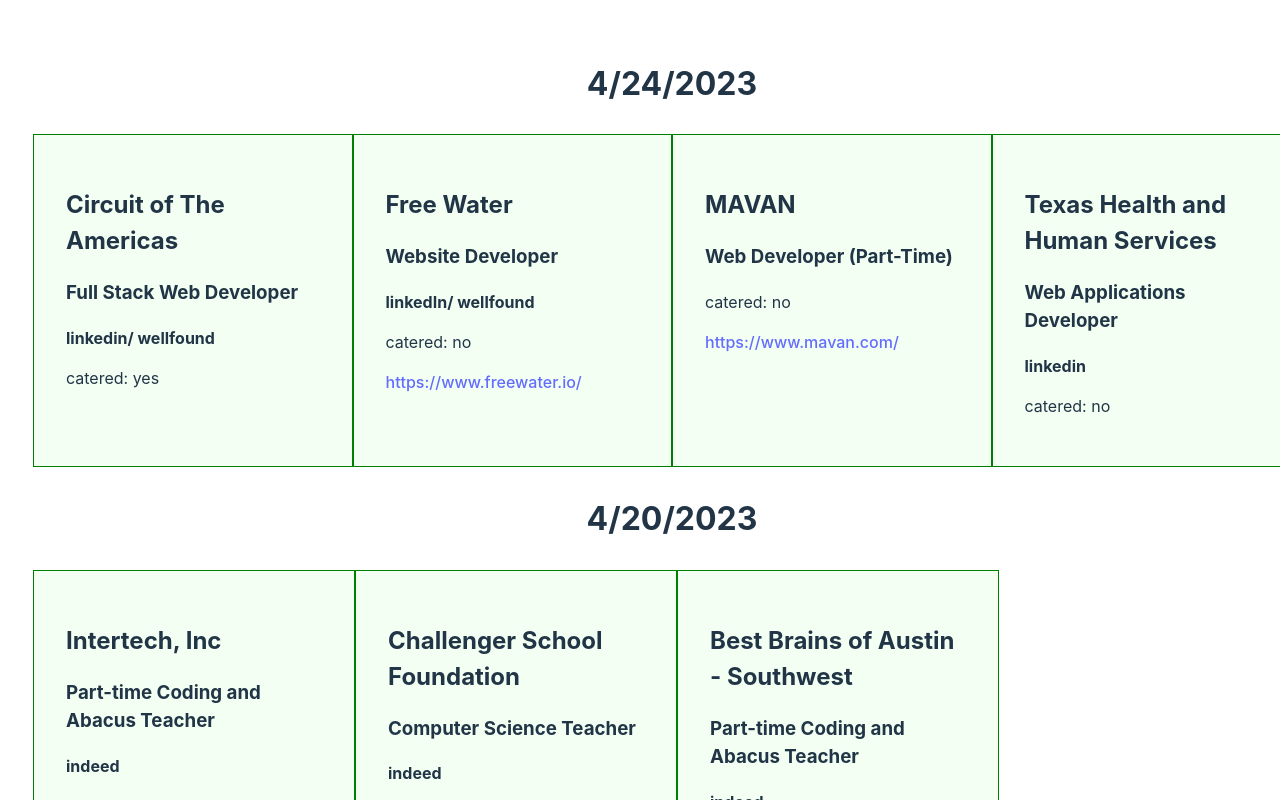
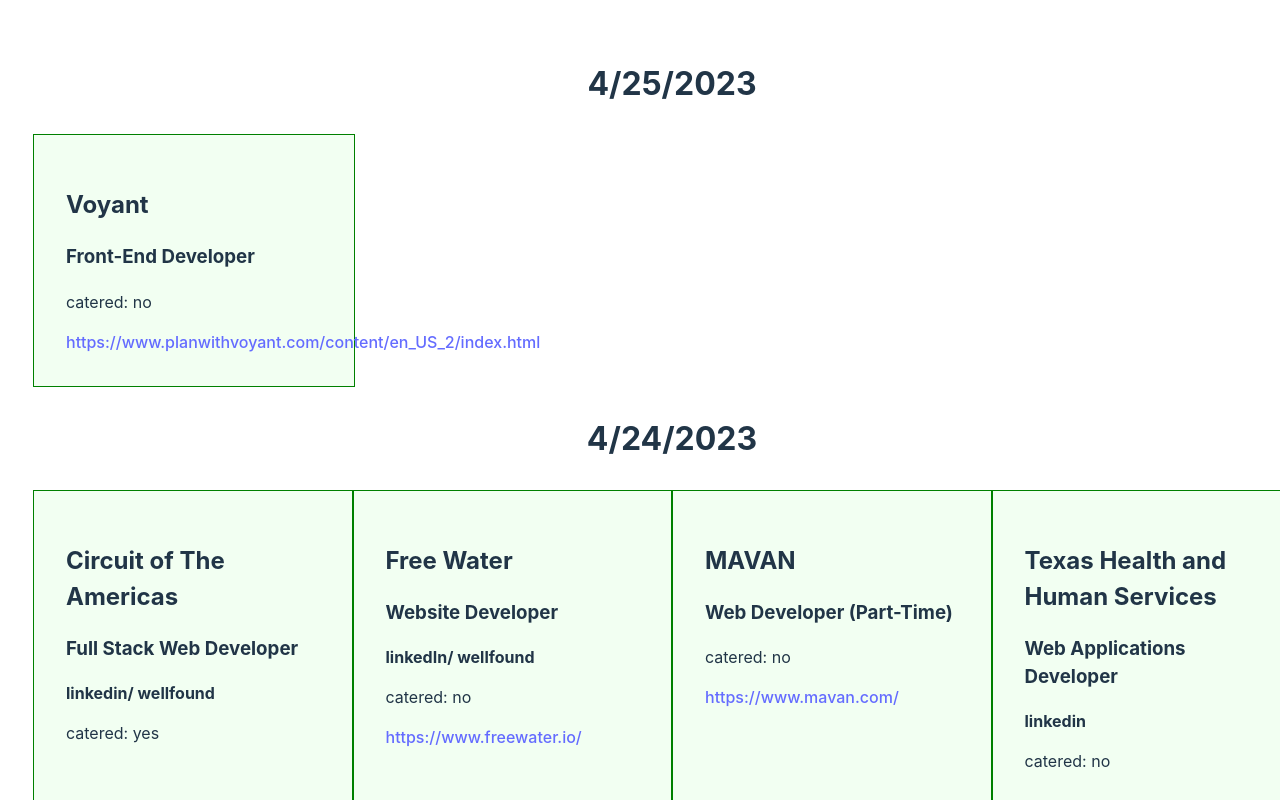
Before and after one commit to TobyVB/job-tracker, a React (Vite) app: page / in a window 1280 px wide. Shown: the top 800 px of the page. Built offline with nearby package versions, Linux system fonts and the light colour scheme.

Commit message:
add new job

```diff
--- a/data.js
+++ b/data.js
@@ -226,6 +226,43 @@
     remote: true,
     available: true,
   },
+  {
+    org: "Voyant",
+    link: "https://www.planwithvoyant.com/content/en_US_2/index.html",
+    posting:
+      "https://www.linkedin.com/jobs/search/?currentJobId=3423531910&f_E=1%2C2&f_PP=104472865&geoId=103644278&keywords=junior%20web%20developer&location=United%20States&refresh=true&sortBy=R",
+    position: "Front-End Developer",
+    time: 1682433493464,
+    catered: "no",
+    response: false,
+    firstInterview: false,
+    secondInterview: false,
+    thirdInterview: false,
+    hired: false,
+    middleMan: false,
+    message: "",
+    reference: "linkedIn, company website",
+    remote: false,
+    available: true,
+  },
+  //     {
+  //   org: "",
+  //   link: "",
+  //   posting: "",
+  //   position: "",
+  //   time: ,
+  //   catered: "no",
+  //   response: false,
+  //   firstInterview: false,
+  //   secondInterview: false,
+  //   thirdInterview: false,
+  //   hired: false,
+  //   middleMan: false,
+  //     message: "",
+  //   reference:"",
+  // remote:true,
+  // available:true,
+  // },
   //     {
   //   org: "",
   //   link: "",
```
